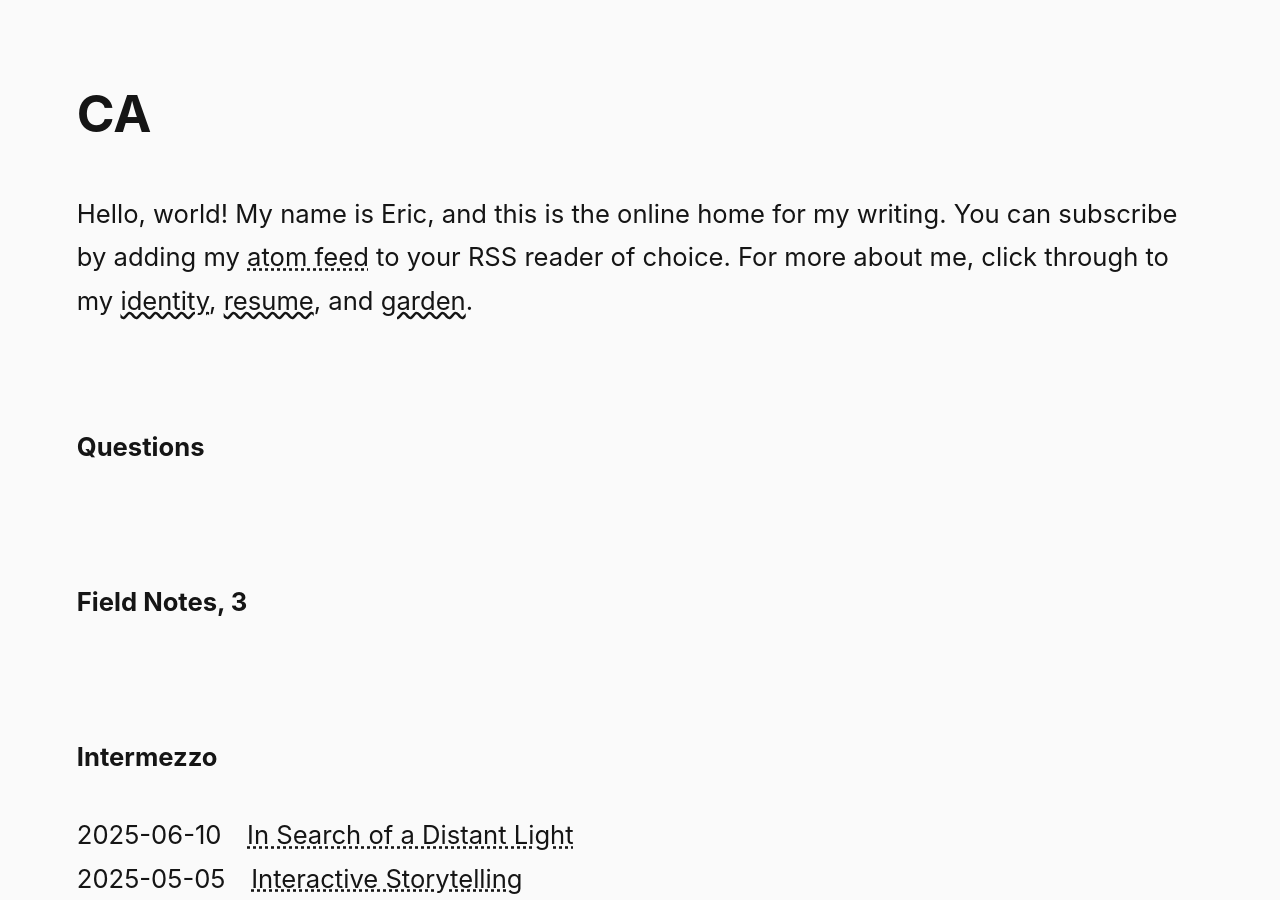
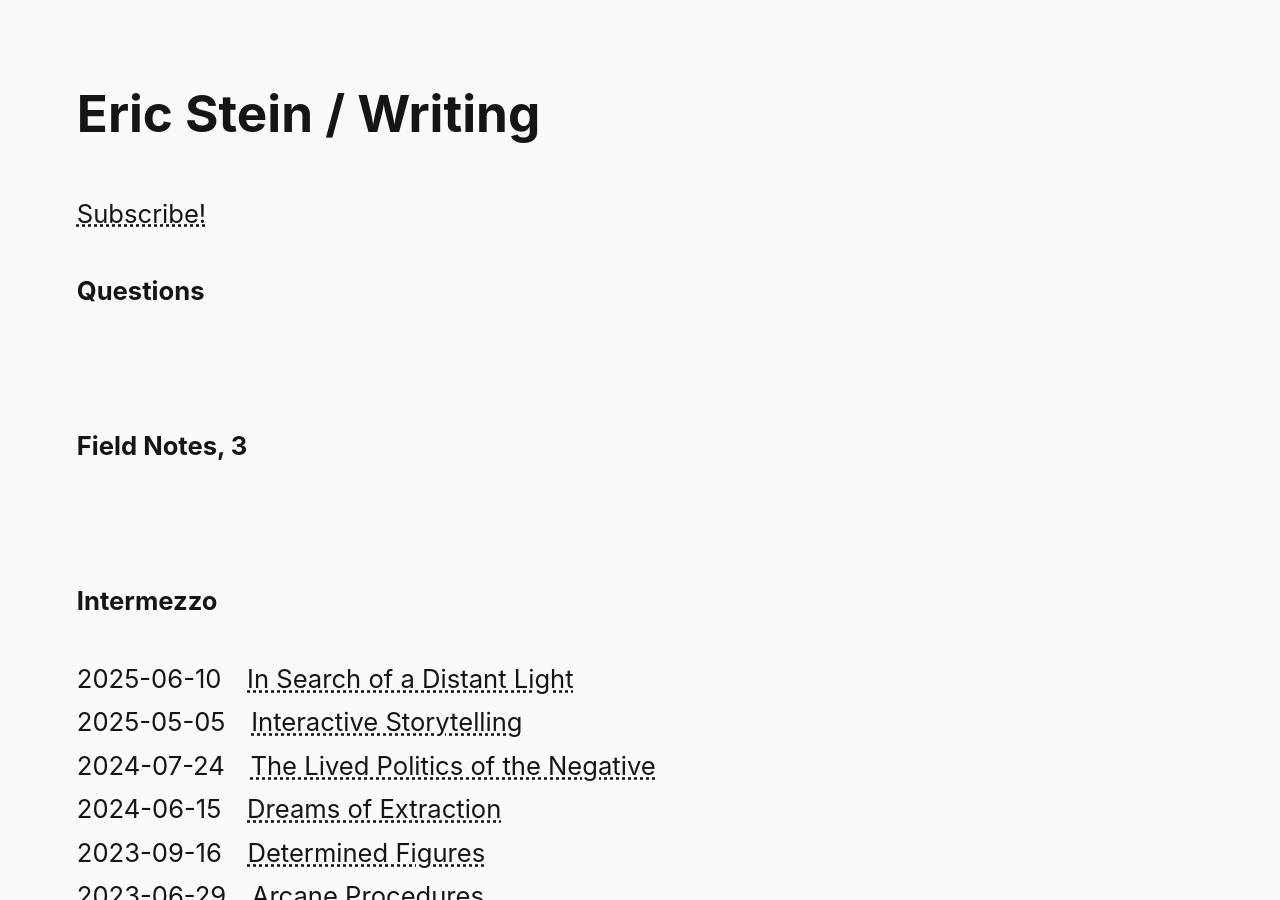
Before and after one commit to steinea/ca, a Jekyll site: the page built from index.html, in a window 1280 px wide and 900 px high. Built offline with Jekyll 4.4.1, drawn with Linux system fonts in a browser that asks for light colours.

Commit message:
Streamline

```diff
--- a/index.html
+++ b/index.html
@@ -1,12 +1,10 @@
 ---
 layout: default
-title: CA
+title: "Eric Stein / Writing"
 permalink: /
 ---
 
-<p>Hello, world! My name is Eric, and this is the online home for my writing. You can subscribe by adding my <a href="/feed/">atom feed</a> to your RSS reader of choice. For more about me, click through to my <a href="https://steinea.fyi">identity</a>, <a href="https://steinea.work">resume</a>, and <a href="https://steinea.xyz">garden</a>.</p>
-
-<br>
+<p><a href="/feed.xml">Subscribe!</a></p>
 
 {% assign sorted = site.pages | sort: "date" | reverse %}
 {% for item in sorted %}
```
